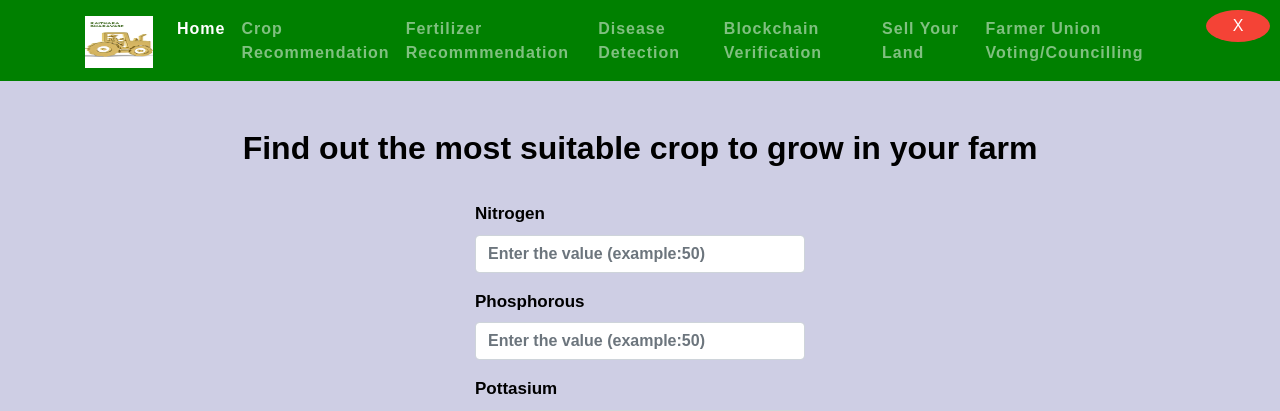
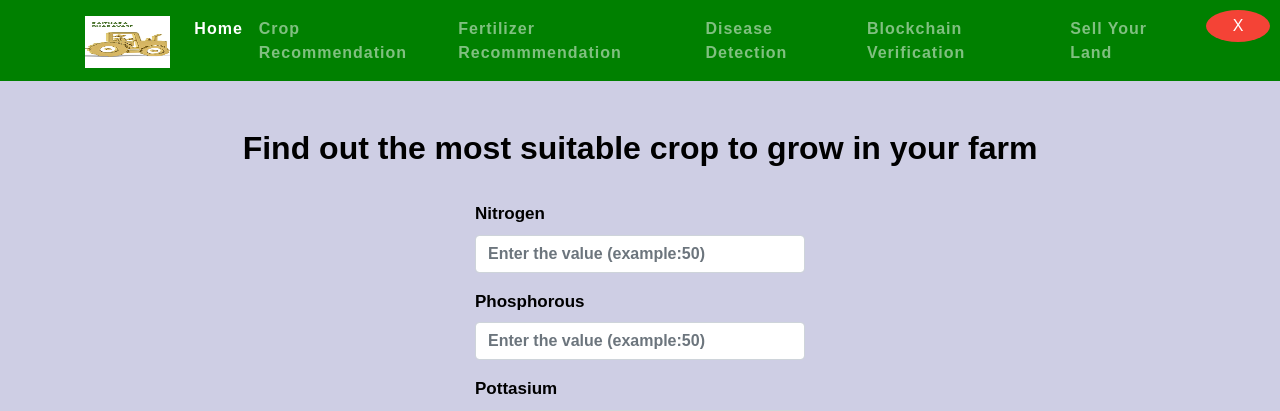
Before and after one commit to akashgreninja/Raithara-Bharavase, a Flask app: page /crop-recommend in a window 1280 px wide. Shown: the top 411 px of the page. Run offline with Flask 2, Linux system fonts and the light colour scheme; parts of the project's set-up code (start-up, migrations or seed data) failed here and were passed over; some libraries are stand-ins or nearby versions; some web fonts are replaced.

Commit message:
Revert "fixed"
This reverts commit 399530ad330f2c2d18eba95e99e7b5294d525642.

```diff
--- a/app/templates/layout.html
+++ b/app/templates/layout.html
@@ -264,11 +264,6 @@
                 >Sell Your land
               </a>
             </li>
-            <li class="nav-item">
-              <a class="nav-link" href="http://localhost:4000/"
-                >Farmer Union Voting/Councilling
-              </a>
-            </li>
           </ul>
         </div>
       </div>
```
